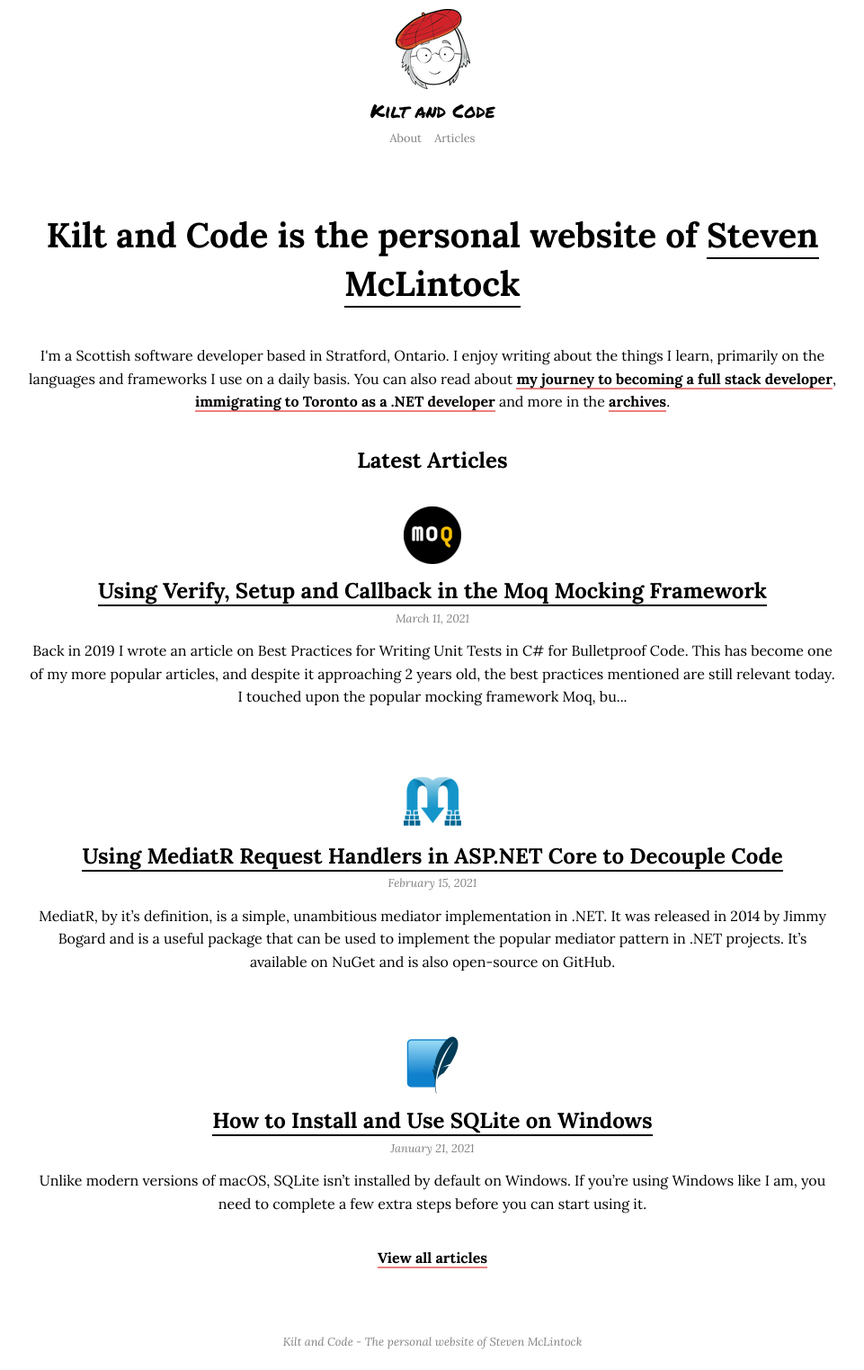
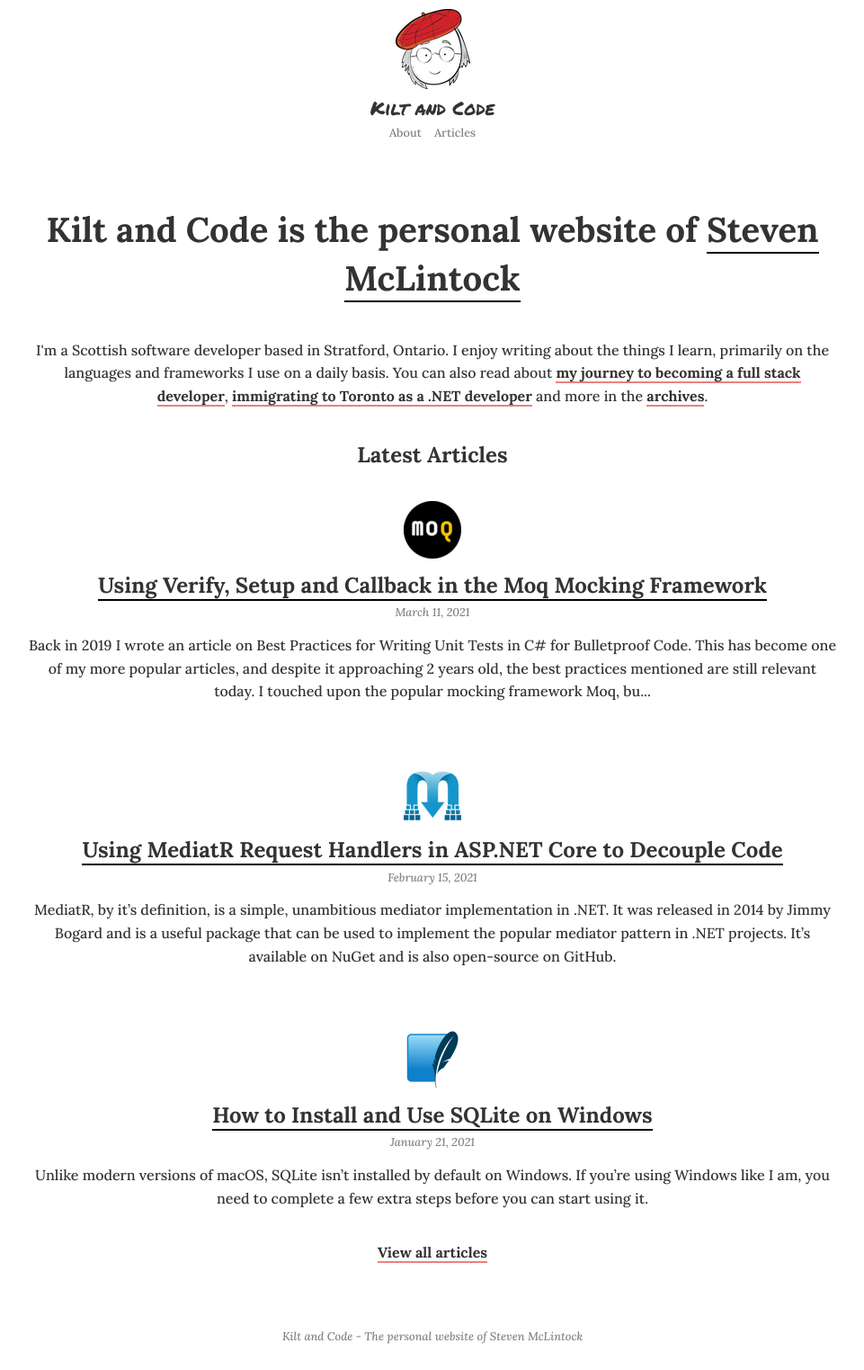
Before and after one commit to kiltandcode/kiltandcode.com, a Jekyll site: the page built from index.md, in a window 1280 px wide. Shown: the whole page at 90% size, without its empty margins (159-1120 px from the left). Built offline with Jekyll 4.4.1, drawn with Linux system fonts in a browser that asks for light colours.

```diff
--- a/_includes/head.html
+++ b/_includes/head.html
@@ -1,7 +1,7 @@
 <meta charset="utf-8">
-<meta name="viewport" content="width=device-width, initial-scale=1, shrink-to-fit=no">
+<meta name="viewport" content="width=device-width, initial-scale=1, shrink-to-fit=no" />
 <link rel="preconnect" href="https://fonts.gstatic.com" />
-<link rel="stylesheet" href="https://fonts.googleapis.com/css2?family=Lora:ital,wght@0,400;0,600;0,700;1,400;1,600&family=Permanent+Marker&display=swap" />
+<link rel="stylesheet" href="https://fonts.googleapis.com/css2?family=Lora:ital,wght@0,500;0,700;1,500;1,700&family=Permanent+Marker&display=swap" />
 <link rel="stylesheet" href="{{ site.baseurl }}/assets/css/stylesheet.css" />
 <link rel="stylesheet" href="{{ site.baseurl }}/assets/css/syntax.css" />
 
--- a/assets/css/stylesheet.css
+++ b/assets/css/stylesheet.css
@@ -57,13 +57,13 @@ table {
 */
 
 html, body {
-  color: #000;
+  color: #333;
   font-family: 'Lora', serif;
   line-height: 1.6;
 }
 
 a {
-  color: #000;
+  color: #333;
   font-weight: bold;
   text-decoration: none;
   border-bottom: 2px solid rgba(215, 3, 1, 0.5);
@@ -253,16 +253,13 @@ header nav ul li a {
 }
 
 header nav ul li a:hover {
-  color: #000;
+  color: #333;
 }
 
 section.logo-title {
   font-family: 'Permanent Marker', cursive;
   font-size: 1.3rem;
-}
-
-section.logo-title a {
-  text-decoration: none;
+  line-height: 1.3;
 }
 
 footer {
@@ -279,7 +276,7 @@ footer a {
 }
 
 footer a:hover {
-  color: #000;
+  color: #333;
 }
 
 section.page-header {
```
